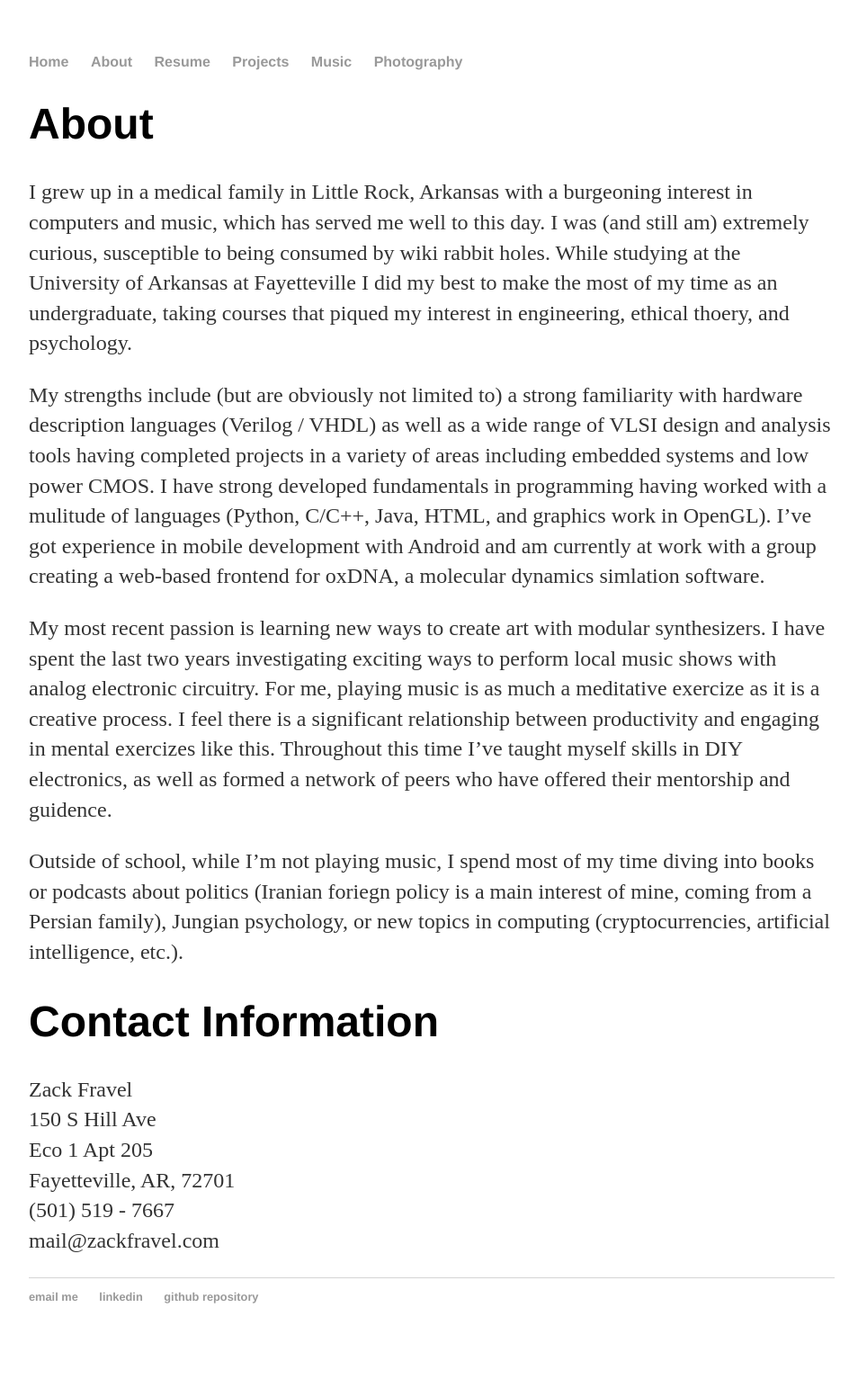
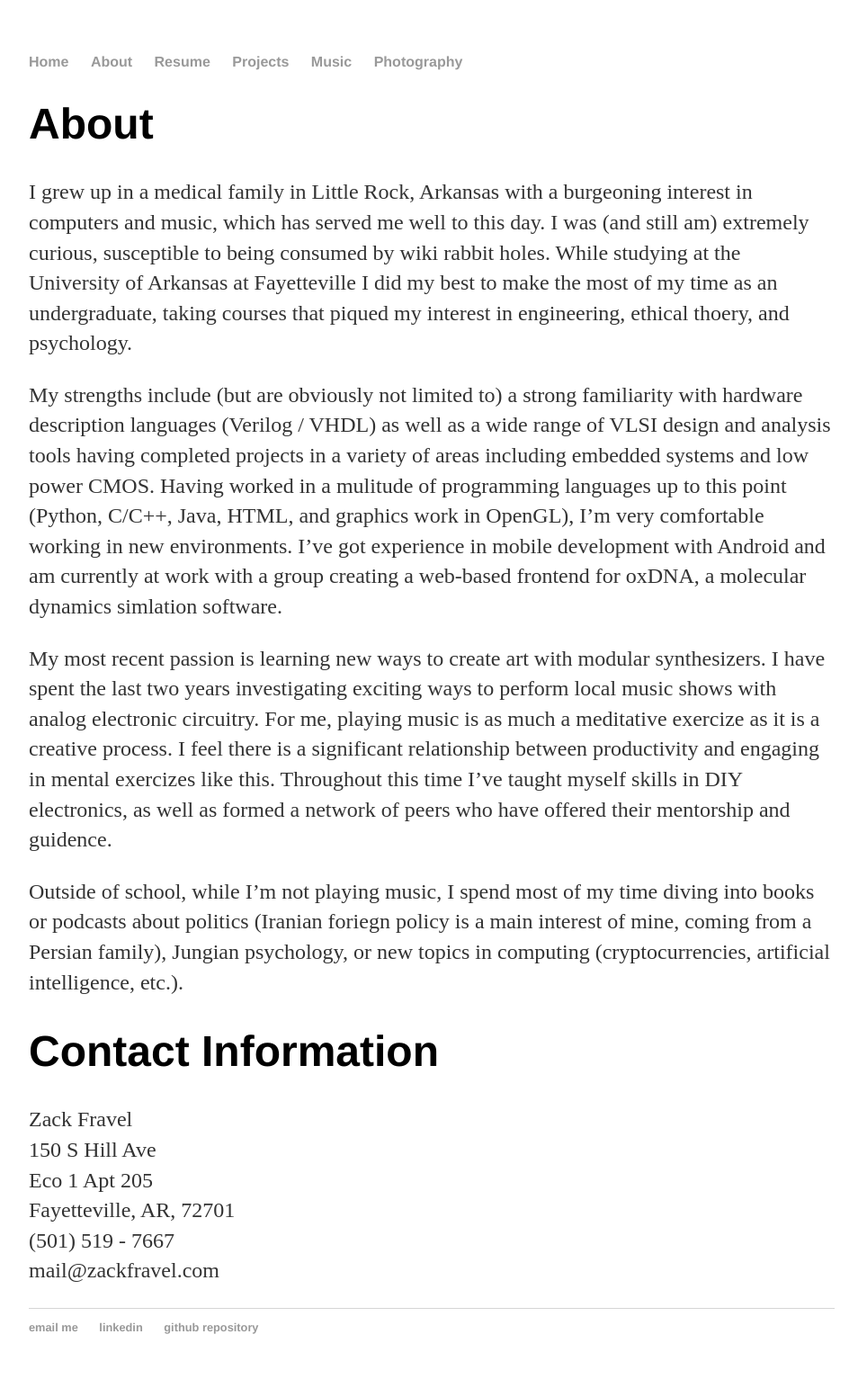
Before and after one commit to zackfravel/zackfravel.github.io, a Jekyll site: the page built from about/index.md, in a window 1280 px wide. Shown: the whole page at 90% size, without its empty margins (160-1114 px from the left). Built offline with Jekyll 4.4.1, drawn with Linux system fonts in a browser that asks for light colours; before the commit the page ends 1509 px from its top, so only the background shows below that.

Commit message:
Update index.md

```diff
--- a/about/index.md
+++ b/about/index.md
@@ -5,7 +5,7 @@
 # About
 I grew up in a medical family in Little Rock, Arkansas with a burgeoning interest in computers and music, which has served me well to this day. I was (and still am) extremely curious, susceptible to being consumed by wiki rabbit holes. While studying at the University of Arkansas at Fayetteville I did my best to make the most of my time as an undergraduate, taking courses that piqued my interest in engineering, ethical thoery, and psychology.
 
-My strengths include (but are obviously not limited to) a strong familiarity with hardware description languages (Verilog / VHDL) as well as a wide range of VLSI design and analysis tools having completed projects in a variety of areas including embedded systems and low power CMOS. I have strong developed fundamentals in programming having worked with a mulitude of languages (Python, C/C++, Java, HTML, and graphics work in OpenGL). I've got experience in mobile development with Android and am currently at work with a group creating a web-based frontend for oxDNA, a molecular dynamics simlation software.
+My strengths include (but are obviously not limited to) a strong familiarity with hardware description languages (Verilog / VHDL) as well as a wide range of VLSI design and analysis tools having completed projects in a variety of areas including embedded systems and low power CMOS. Having worked in a mulitude of programming languages up to this point (Python, C/C++, Java, HTML, and graphics work in OpenGL), I'm very comfortable working in new environments. I've got experience in mobile development with Android and am currently at work with a group creating a web-based frontend for oxDNA, a molecular dynamics simlation software.
 
 My most recent passion is learning new ways to create art with modular synthesizers. I have spent the last two years investigating exciting ways to perform local music shows with analog electronic circuitry. For me, playing music is as much a meditative exercize as it is a creative process. I feel there is a significant relationship between productivity and engaging in mental exercizes like this. Throughout this time I've taught myself skills in DIY electronics, as well as formed a network of peers who have offered their mentorship and guidence.
 
```
